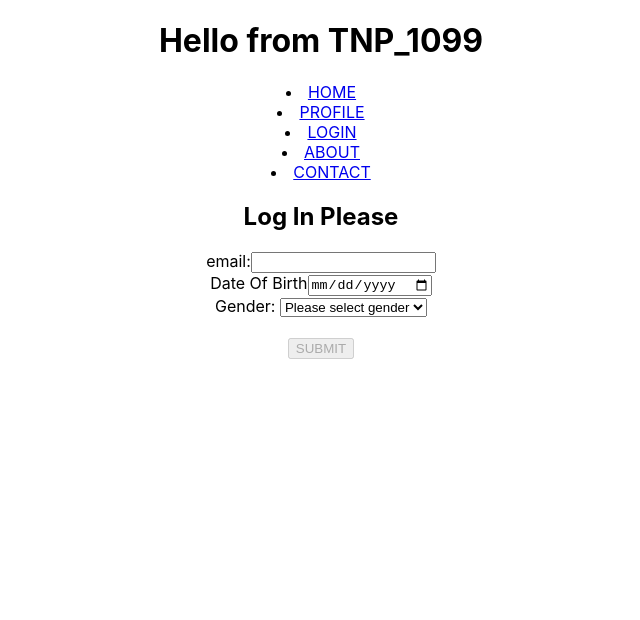
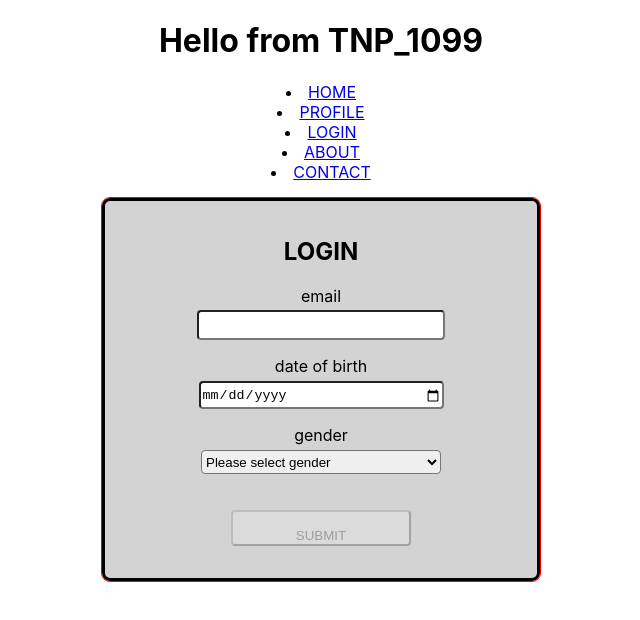
Before and after one commit to zicna/tnp_1099_frontend, a React (Create React App) app: page /login in a window 1280 px wide. Shown: the top 620 px of the page, without its empty margins (319-959 px from the left). Built offline with nearby package versions, Linux system fonts and the light colour scheme.

Commit message:
add basic style

```diff
--- a/src/pages/Auth/Auth.js
+++ b/src/pages/Auth/Auth.js
@@ -58,7 +58,7 @@ export default function Login() {
   // ** FORM SUBMIT, VALIDATION AND RESET *********************
   const handleSubmit = () => {
     // TODO: submiting to backend
-    console.log({email, gender, "date_of_birth": dateOfBirth})
+    console.log({ email, gender, date_of_birth: dateOfBirth })
 
     // TODO: REFACTOR FULL RESET
     setEmail('')
@@ -76,11 +76,11 @@ export default function Login() {
   const isFormValid = emailIsValid && genderIsValid && dateOfBirthIsValid
 
   return (
-    <div>
-      <h2>Log In Please</h2>
+    <div className={styles.auth}>
+      <h2>LOGIN</h2>
       <form action="#">
         <div>
-          <label htmlFor="email">email:</label>
+          <label htmlFor="email">email</label>
           <input
             type="email"
             name="email"
@@ -93,7 +93,7 @@ export default function Login() {
           />
         </div>
         <div>
-          <label htmlFor="dateOfBirth">Date Of Birth</label>
+          <label htmlFor="dateOfBirth">date of birth</label>
           <input
             type="date"
             name="dateOfBirth"
@@ -108,7 +108,7 @@ export default function Login() {
           />
         </div>
         <div>
-          <label htmlFor="gender">Gender: </label>
+          <label htmlFor="gender">gender</label>
           <select
             onChange={handleGenderChange}
             onBlur={handleGenderBlur}
--- a/src/pages/Auth/auth.module.css
+++ b/src/pages/Auth/auth.module.css
@@ -1,4 +1,47 @@
-.invalid{
-    background-color: coral;
-   border: 2px solid red
+.invalid {
+  background-color: coral;
+  border: 2px solid red;
 }
+
+.auth {
+  outline: 1px solid red;
+  display: flex;
+  justify-content: center;
+  text-align: center;
+  flex-direction: column;
+  /* height: 500px; */
+  width: 95%;
+  max-width: 25rem;
+
+
+  background-color: lightgray;
+  border: 3px solid black;
+  border-radius: 8px;
+
+  margin: 1rem auto;
+  padding: 1rem;
+}
+
+.auth label {
+  display: block;
+  margin-bottom: 0.3rem;
+}
+
+.auth input {
+  margin-bottom: 1rem;
+  width: 60%;
+  height: 1.5rem;
+  border-radius: 4px;
+}
+
+.auth select {
+  margin-bottom: 1rem;
+  width: 60%;
+  height: 1.5rem;
+  border-radius: 4px;
+}
+
+.auth input[type='submit'] {
+  width: 45%;
+  padding: 1rem;
+}
```
